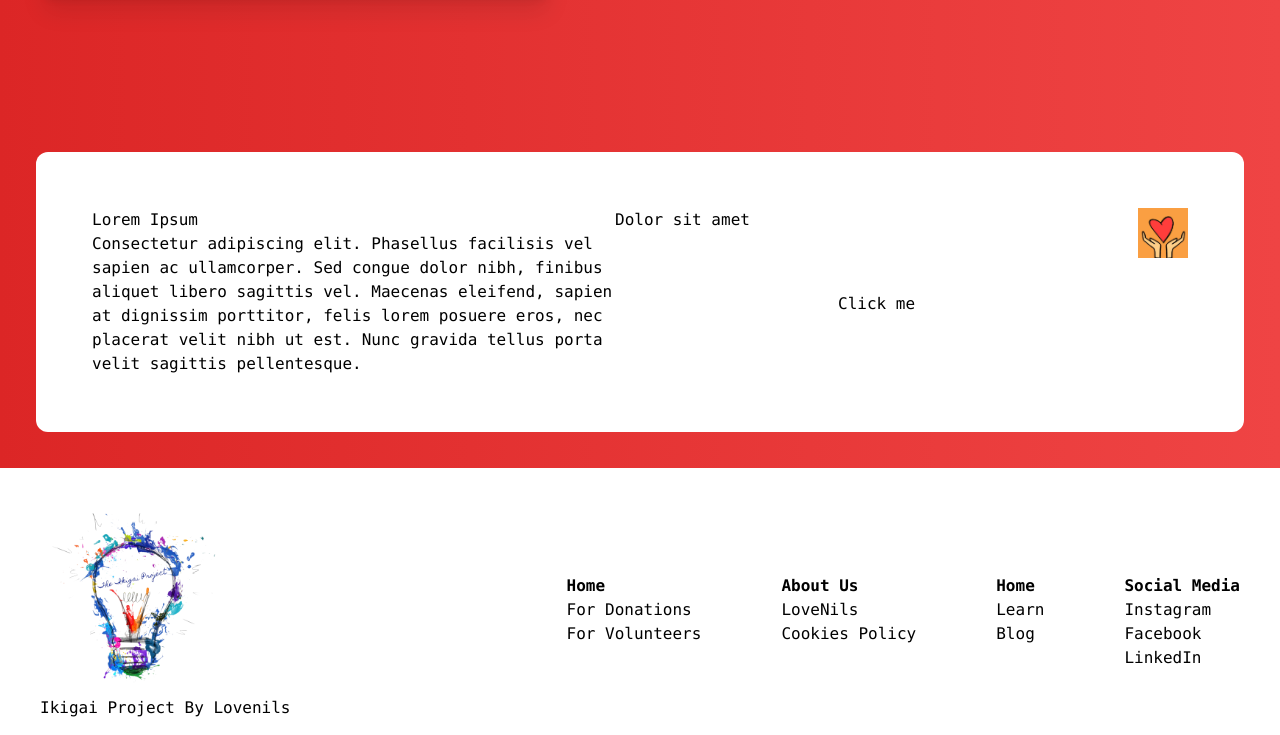
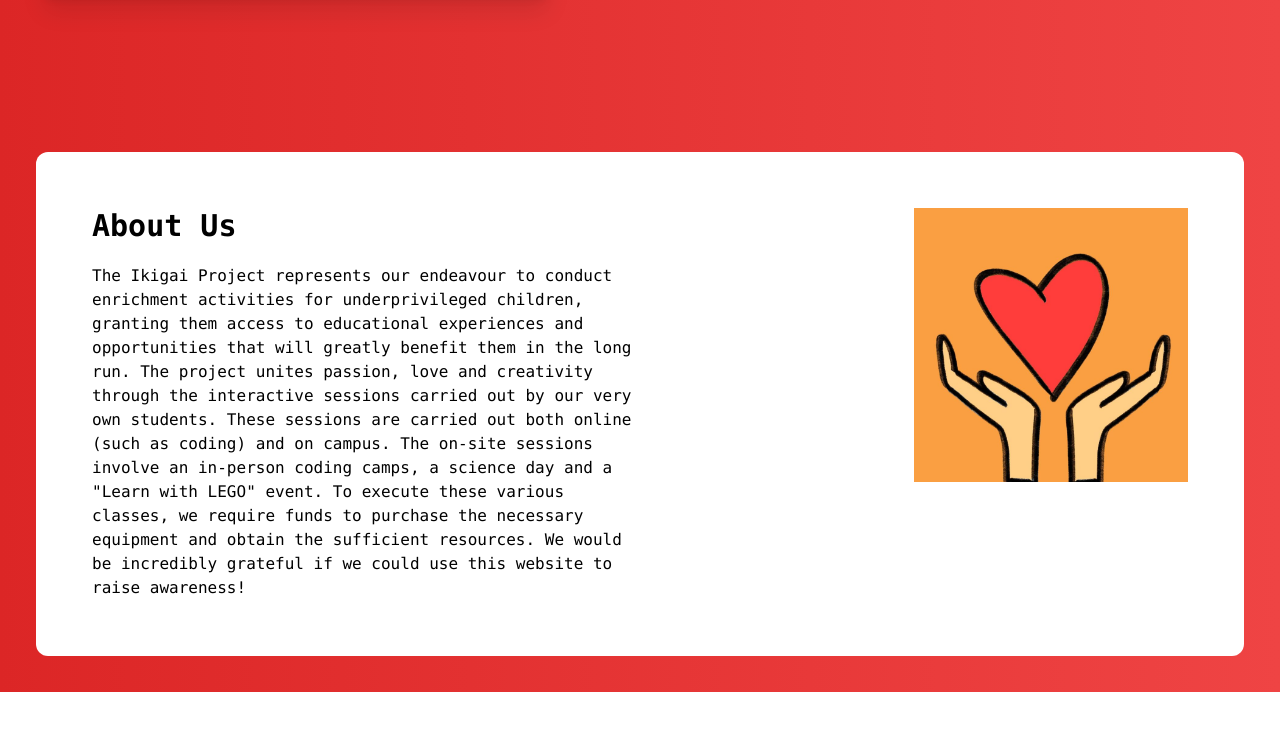
Before and after one commit to OHBOYILOVEHTML/ikigai-website1, a Next.js app: page / in a window 1280 px wide. Shown: the part 684-1419 px from the top of the page. Built offline with nearby package versions, Linux system fonts and the light colour scheme.

Commit message:
Update SecondHero.js

```diff
--- a/components/SecondHero.js
+++ b/components/SecondHero.js
@@ -4,32 +4,23 @@
 import exampleCharity1 from "../images/exampleCharity1.jpg";
 
 function SecondHero() {
-  const [styling, setStyling] = useState(
-    "flex flex-col p-14 m-9 bg-white rounded-xl justify-center lg:flex-row"
-  );
 
-  const h2Content = "Lorem Ipsum";
-  const h1Content = "Dolor sit amet";
+  const h1Content = "About Us";
+  const h2Content = "";
   const pContent =
-    "Consectetur adipiscing elit. Phasellus facilisis vel sapien ac ullamcorper. Sed congue dolor nibh, finibus aliquet libero sagittis vel. Maecenas eleifend, sapien at dignissim porttitor, felis lorem posuere eros, nec placerat velit nibh ut est. Nunc gravida tellus porta velit sagittis pellentesque.";
-
-  function change() {
-    setStyling(
-      "flex flex-col p-14 m-9 bg-slate-900 rounded-xl justify-center duration-1000 lg:flex-row"
-    );
-  }
+    "The Ikigai Project represents our endeavour to conduct enrichment activities for underprivileged children, granting them access to educational experiences and opportunities that will greatly benefit them in the long run. The project unites passion, love and creativity through the interactive sessions carried out by our very own students. These sessions are carried out both online (such as coding) and on campus. The on-site sessions involve an in-person coding camps, a science day and a \"Learn with LEGO\" event. To execute these various classes, we require funds to purchase the necessary equipment and obtain the sufficient resources. We would be incredibly grateful if we could use this website to raise awareness!"
 
   return (
     <>
-      <div className={styling} id="aboutus">
+      <div className="flex flex-col p-14 m-9 bg-white rounded-xl justify-center lg:flex-row" id="aboutus">
         <div className="flex grid grid-cols-2">
-          <h2 className="">{h2Content}</h2>
-          <h1>{h1Content}</h1>
-          <p>{pContent}</p>
-          <button onClick={change}>Click me</button>
-        </div>
-        <div className="w-1/4">
-          <Image src={exampleCharity1} alt="Example test Image" />
+          <div>
+            <h1 className="font-bold text-3xl pb-5">{h1Content}</h1>
+            <p>{pContent}</p>
+          </div>
+          <div className="w-1/2 justify-self-end">
+            <Image src={exampleCharity1} alt="Example test Image"/>
+          </div>
         </div>
       </div>
     </>
```
